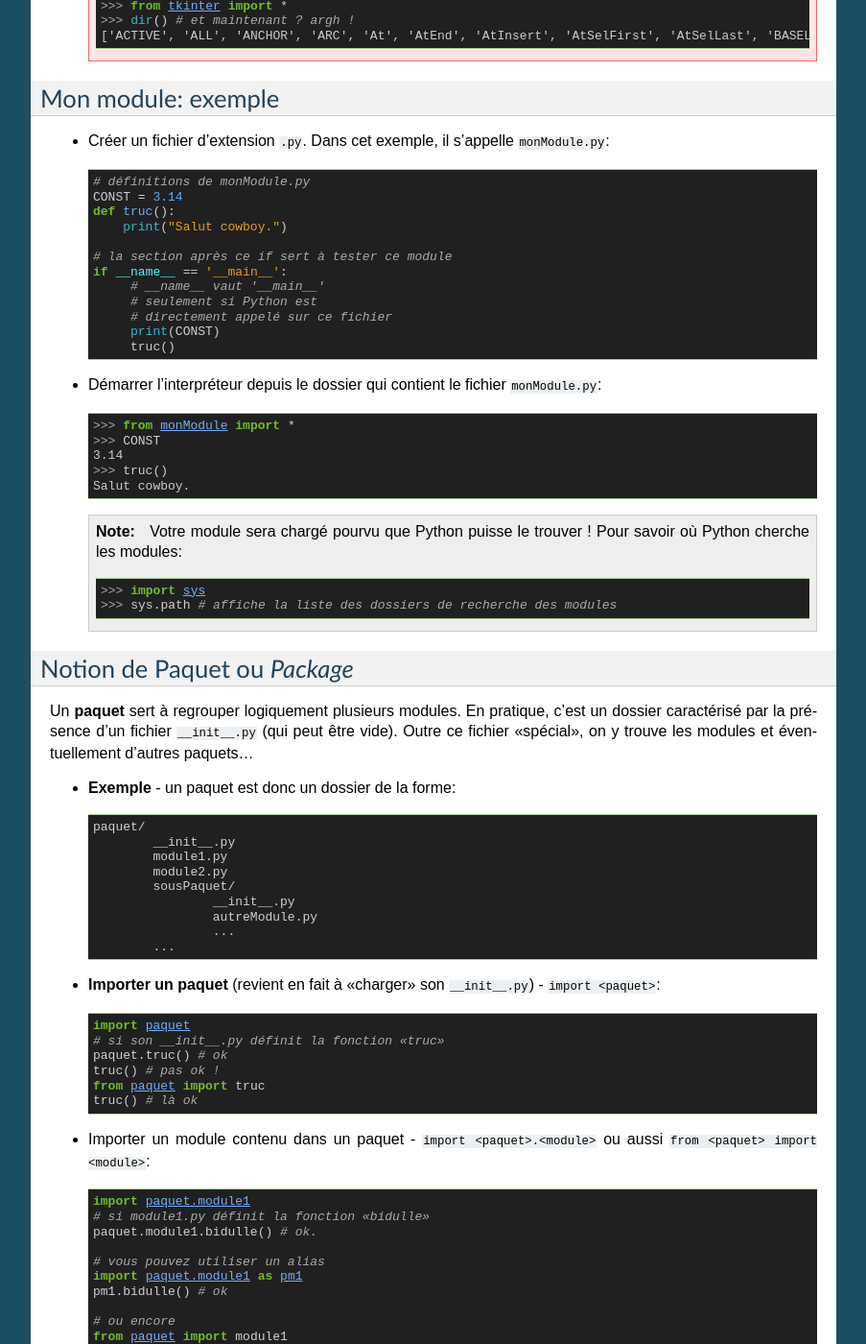
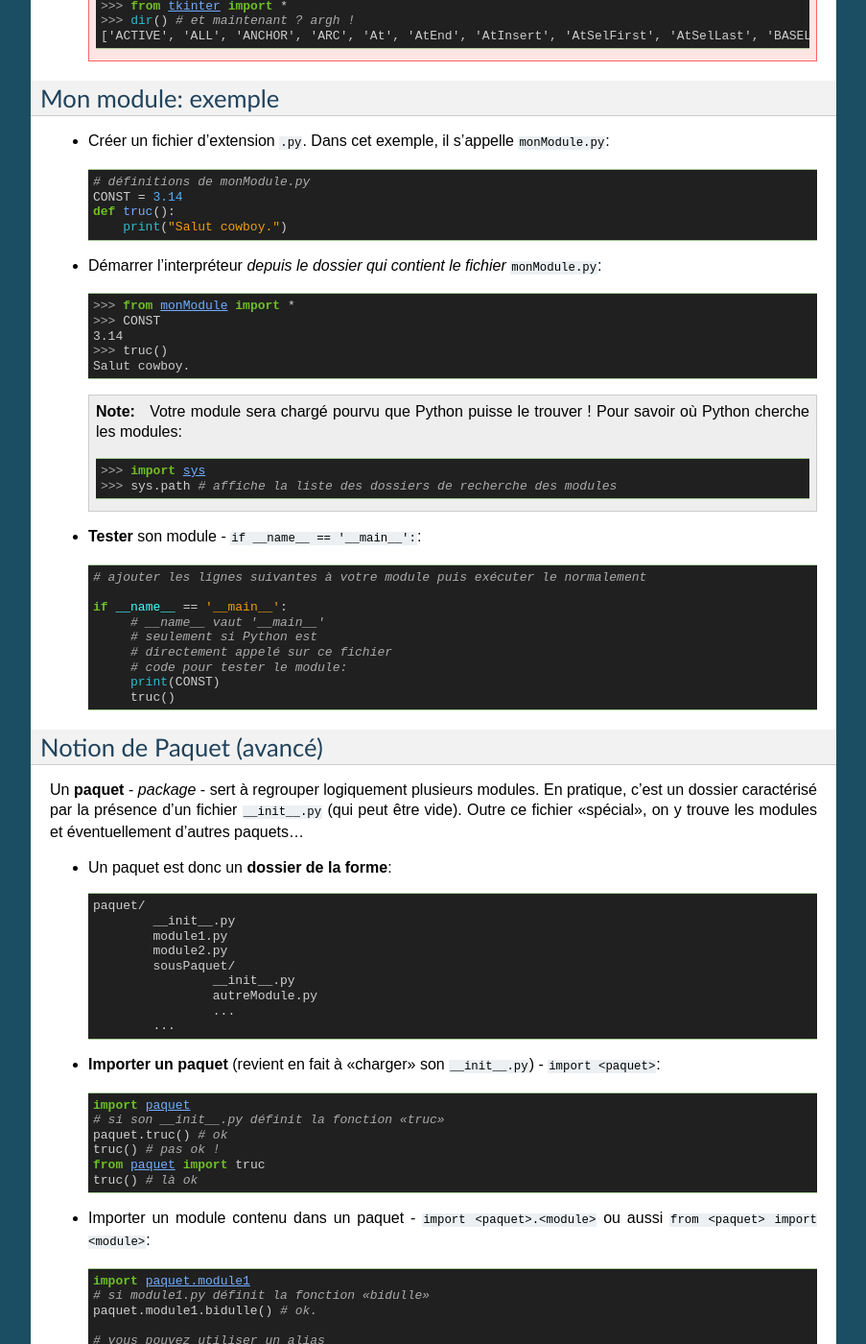
Before and after one commit to ORLEANS-TOURS-IRES/Fiches_ISN, a Sphinx documentation site: the page built from source/modules.rst, in a window 1280 px wide and 1400 px high, scrolled down 1412 px. Shown: the whole window at 96% size, without its empty margins (198-1101 px from the left). Built offline with Sphinx 7.4.7, drawn with Linux system fonts in a browser that asks for light colours; some of the changed text lies outside the part shown.

Commit message:
amélioration

```diff
--- a/source/modules.rst
+++ b/source/modules.rst
@@ -9,7 +9,7 @@
 
 Python est accompagné de nombreux modules; ils forment sa `librairie standard <http://docs.python.org/3.3/library/index.html>`_. On y trouve par exemple les modules *random*, *math*, *tkinter* et beaucoup d'autres.
 
-* Importer un module et l'utiliser - ``import <nom_module>``::
+* **Importer un module** et l'utiliser - ``import <nom_module>``::
 
         >>> import random # random -> aléatoire
         >>> random.randint(1,6) # «dé electronique»
@@ -24,7 +24,7 @@
         >>> random.choice('abcdefghijklmnop') # caractère aléatoire de la chaîne
         'h'
 
-* Utiliser un alias - ``import <nom_module> as <alias>``::
+* Utiliser un **alias** - ``import <nom_module> as <alias>``::
 
         >>> import random as alea
         >>> l = [1, 2, 3, 4]
@@ -54,7 +54,7 @@
         1.0
 
 
-* Importer tout ce qu'un module définit - ``from <nom_module> import *``::
+* Importer **tout** ce qu'un module définit - ``from <nom_module> import *``::
 
         >>> from tkinter import *
         >>> fenetre = Tk() # une fenêtre devrait apparaître
@@ -90,15 +90,7 @@
         def truc():
             print("Salut cowboy.")
 
-        # la section après ce if sert à tester ce module
-        if __name__ == '__main__':
-             # __name__ vaut '__main__'
-             # seulement si Python est
-             # directement appelé sur ce fichier
-             print(CONST)
-             truc()
-
-* Démarrer l'interpréteur depuis le dossier qui contient le fichier ``monModule.py``::
+* Démarrer l'interpréteur *depuis le dossier qui contient le fichier* ``monModule.py``::
 
         >>> from monModule import *
         >>> CONST
@@ -111,12 +103,24 @@
         >>> import sys
         >>> sys.path # affiche la liste des dossiers de recherche des modules
 
-Notion de Paquet ou *Package*
-=============================
+* **Tester** son module - ``if __name__ == '__main__':``::
 
-Un **paquet** sert à regrouper logiquement plusieurs modules. En pratique, c'est un dossier caractérisé par la présence d'un fichier ``__init__.py`` (qui peut être vide). Outre ce fichier «spécial», on y trouve les modules et éventuellement d'autres paquets...
+        # ajouter les lignes suivantes à votre module puis exécuter le normalement
 
-* **Exemple** - un paquet est donc un dossier de la forme:
+        if __name__ == '__main__':
+             # __name__ vaut '__main__'
+             # seulement si Python est
+             # directement appelé sur ce fichier
+             # code pour tester le module:
+             print(CONST)
+             truc()
+
+Notion de Paquet (avancé)
+=========================
+
+Un **paquet** - *package* - sert à regrouper logiquement plusieurs modules. En pratique, c'est un dossier caractérisé par la présence d'un fichier ``__init__.py`` (qui peut être vide). Outre ce fichier «spécial», on y trouve les modules et éventuellement d'autres paquets...
+
+* Un paquet est donc un **dossier de la forme**:
 
   .. code-block:: text
 
```
Also changed, not shown: source/chaines.rst (+4 -4 lines), source/fichiers.rst (+16 -6 lines).
